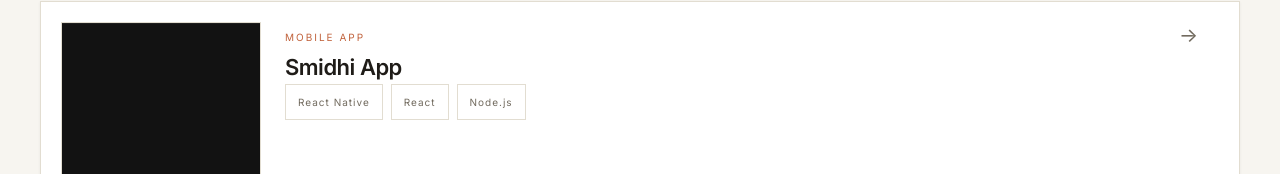
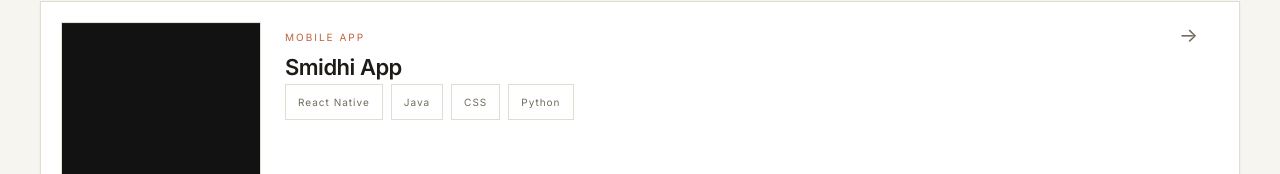
Before and after one commit to ignit-fury/portfolio, a React (Create React App) app in the folder client/: page / in a window 1280 px wide. Shown: the part 2463-2637 px from the top of the page. Built offline with nearby package versions, Linux system fonts and the light colour scheme; a web font is replaced by a local one.

Commit message:
new commit

```diff
--- a/client/src/components/Work.js
+++ b/client/src/components/Work.js
@@ -36,7 +36,7 @@ const projectsData = [
     id: 4,
     type: 'MOBILE APP',
     title: 'Smidhi App',
-    tags: ['React Native', 'React', 'Node.js'],
+    tags: ['React Native', 'Java', 'CSS', 'Python'],
     image: '/images/smidhi.svg',
     url: '#'
   }
```
